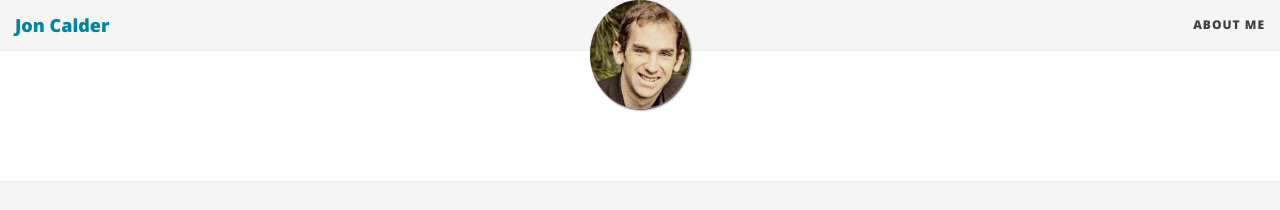
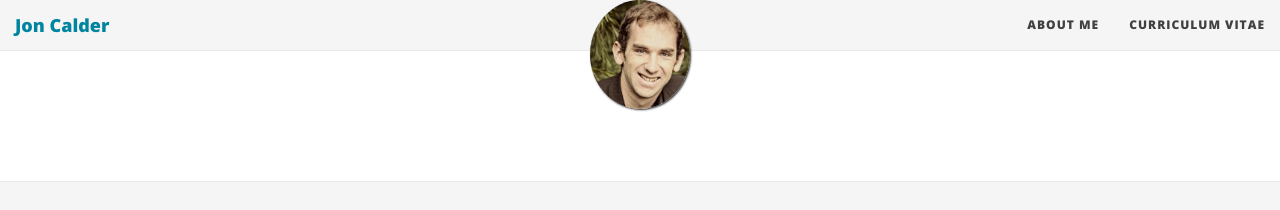
Before and after one commit to jonmcalder/jonmcalder.github.io, a Jekyll site: the page built from index.html, in a window 1280 px wide. Shown: the top 210 px of the page. Built offline with Jekyll 4.4.1, drawn with Linux system fonts in a browser that asks for light colours; nearby versions of some CDN libraries; the list of posts is cut into pages by our own code.

Commit message:
Update _config.yml
Add link to CV

```diff
--- a/_config.yml
+++ b/_config.yml
@@ -24,6 +24,7 @@
 # List of links in the navigation bar
 navbar-links:
   About Me: "aboutme"
+  Curriculum Vitae: "cv"
 
 # Image to show in the navigation bar - image must be a square (width = height)
 # Remove this parameter if you don't want an image in the navbar
```
